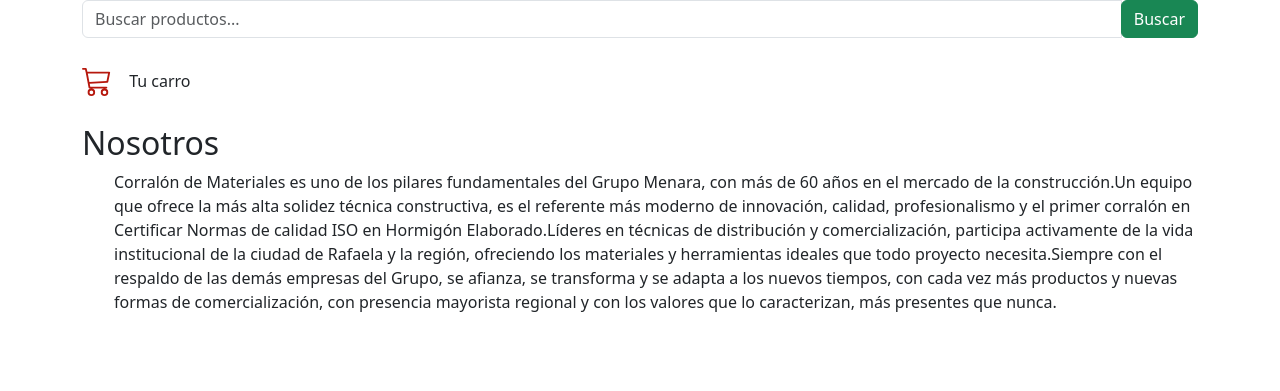
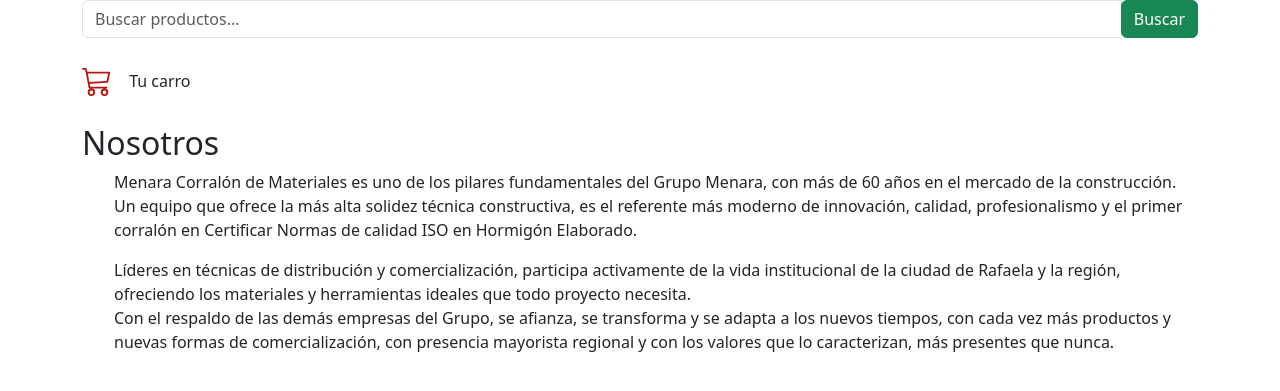
Before and after one commit to Lautamendoza/acerma, a Django app: page /nosotros/ in a window 1280 px wide. Shown: the part 97-488 px from the top of the page. Run offline with Django 5.2, Linux system fonts and the light colour scheme.

Commit message:
mejora la presentación del contenido en la sección \Nosotros\ en el archivo HTML

```diff
--- a/p1ecommerce/templates/tienda/nosotros.html
+++ b/p1ecommerce/templates/tienda/nosotros.html
@@ -4,7 +4,12 @@
 <div class="container mt-4">
   <h2>Nosotros</h2>
   <ul>
-     Corralón de Materiales es uno de los pilares fundamentales del Grupo Menara, con más de 60 años en el mercado de la construcción.Un equipo que ofrece la más alta solidez técnica constructiva, es el referente más moderno de innovación, calidad, profesionalismo y el primer corralón en Certificar Normas de calidad ISO en Hormigón Elaborado.Líderes en técnicas de distribución y comercialización, participa activamente de la vida institucional de la ciudad de Rafaela y la región, ofreciendo los materiales y herramientas ideales que todo proyecto necesita.Siempre con el respaldo de las demás empresas del Grupo, se afianza, se transforma y se adapta a los nuevos tiempos, con cada vez más productos y nuevas formas de comercialización, con presencia mayorista regional y con los valores que lo caracterizan, más presentes que nunca.
+     Menara Corralón de Materiales es uno de los pilares fundamentales del Grupo Menara, con más de 60 años en el mercado de la construcción.
+     <p>
+     Un equipo que ofrece la más alta solidez técnica constructiva, es el referente más moderno de innovación, calidad, profesionalismo y el primer corralón en Certificar Normas de calidad ISO en Hormigón Elaborado.
+
+     </p>Líderes en técnicas de distribución y comercialización, participa activamente de la vida institucional de la ciudad de Rafaela y la región, ofreciendo los materiales y herramientas ideales que todo proyecto necesita.
+     <p>Con el respaldo de las demás empresas del Grupo, se afianza, se transforma y se adapta a los nuevos tiempos, con cada vez más productos y nuevas formas de comercialización, con presencia mayorista regional y con los valores que lo caracterizan, más presentes que nunca.</p>
 </ul>
 </div>
 {% endblock %}
```
